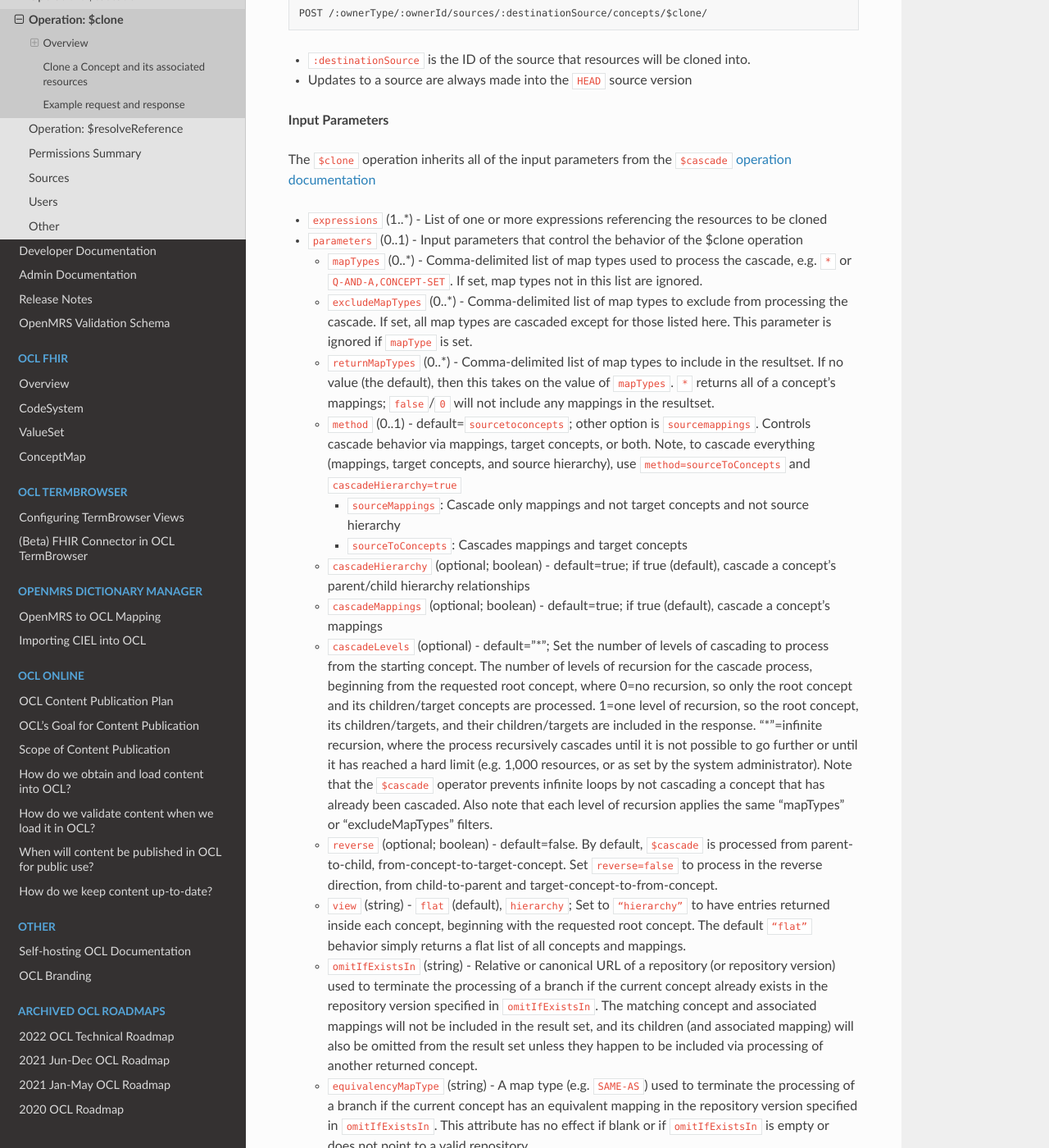
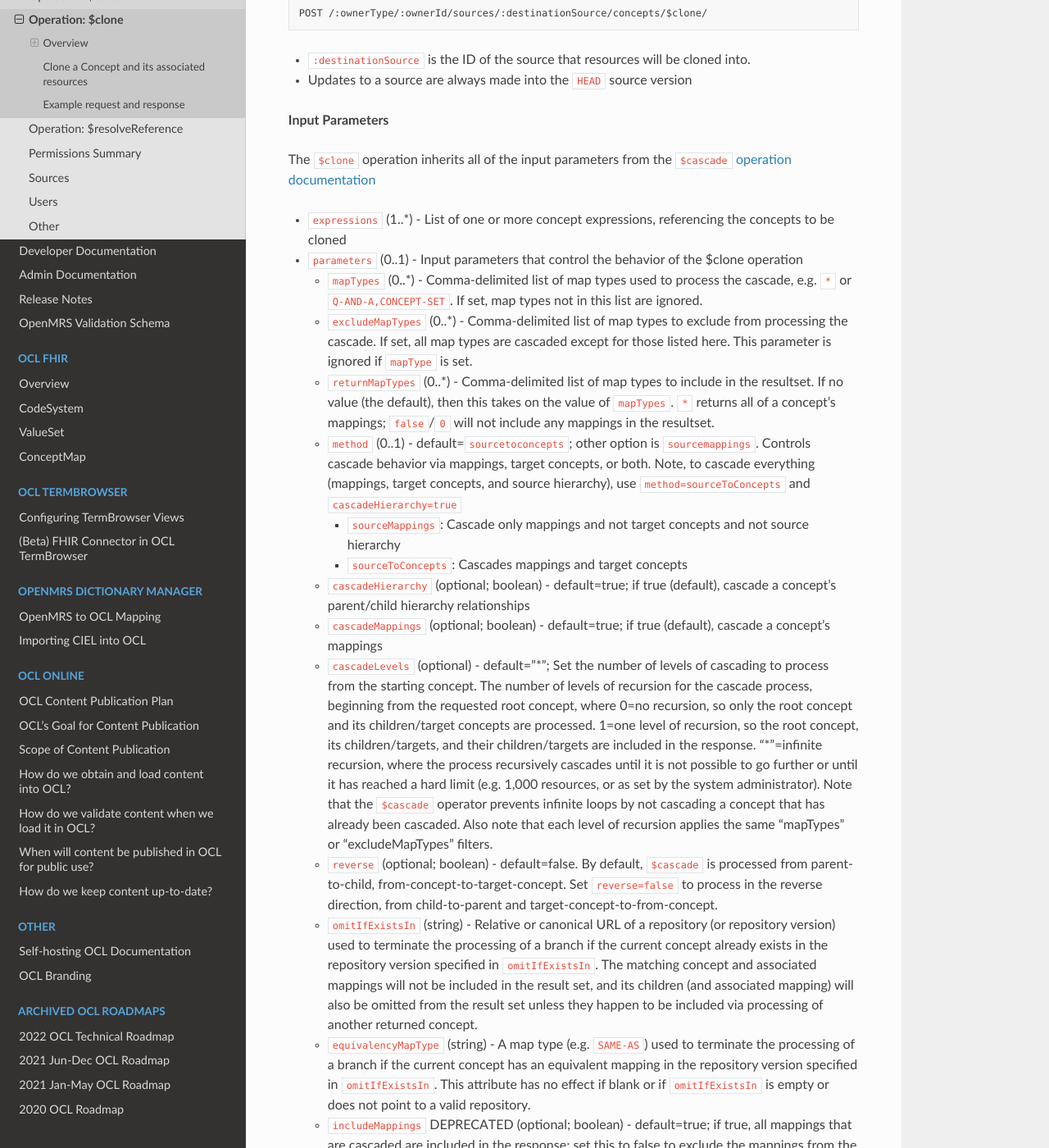
Before and after one commit to OpenConceptLab/ocl-docs, a Sphinx documentation site: the page built from docs/source/oclapi/apireference/cloning.md, in a window 1280 px wide and 1400 px high, scrolled down 1860 px. Shown: the whole window at 82% size. Built offline with Sphinx 7.4.7 and the Read the Docs theme 2.0.0, drawn with Linux system fonts in a browser that asks for light colours.

Commit message:
Update cloning.md

```diff
--- a/docs/source/oclapi/apireference/cloning.md
+++ b/docs/source/oclapi/apireference/cloning.md
@@ -56,7 +56,7 @@
 
 The `$clone` operation inherits all of the input parameters from the [`$cascade` operation documentation](https://docs.openconceptlab.org/en/latest/oclapi/apireference/cascade.html#get-a-list-of-resources-that-are-associated-with-a-concept-within-a-specific-source-or-collection-version)
 
-* `expressions` (1..*) - List of one or more expressions referencing the resources to be cloned
+* `expressions` (1..*) - List of one or more concept expressions, referencing the concepts to be cloned
 
 * `parameters` (0..1) - Input parameters that control the behavior of the $clone operation
 
@@ -89,9 +89,6 @@
 
 
     * `reverse` (optional; boolean) - default=false. By default, `$cascade` is processed from parent-to-child, from-concept-to-target-concept. Set `reverse=false` to process in the reverse direction, from child-to-parent and target-concept-to-from-concept.
-
-
-    * `view` (string) - `flat` (default), `hierarchy`; Set to `“hierarchy”` to have entries returned inside each concept, beginning with the requested root concept. The default `“flat”` behavior simply returns a flat list of all concepts and mappings.
 
 
     * `omitIfExistsIn` (string) - Relative or canonical URL of a repository (or repository version) used to terminate the processing of a branch if the current concept already exists in the repository version specified in `omitIfExistsIn`. The matching concept and associated mappings will not be included in the result set, and its children (and associated mapping) will also be omitted from the result set unless they happen to be included via processing of another returned concept.
```
